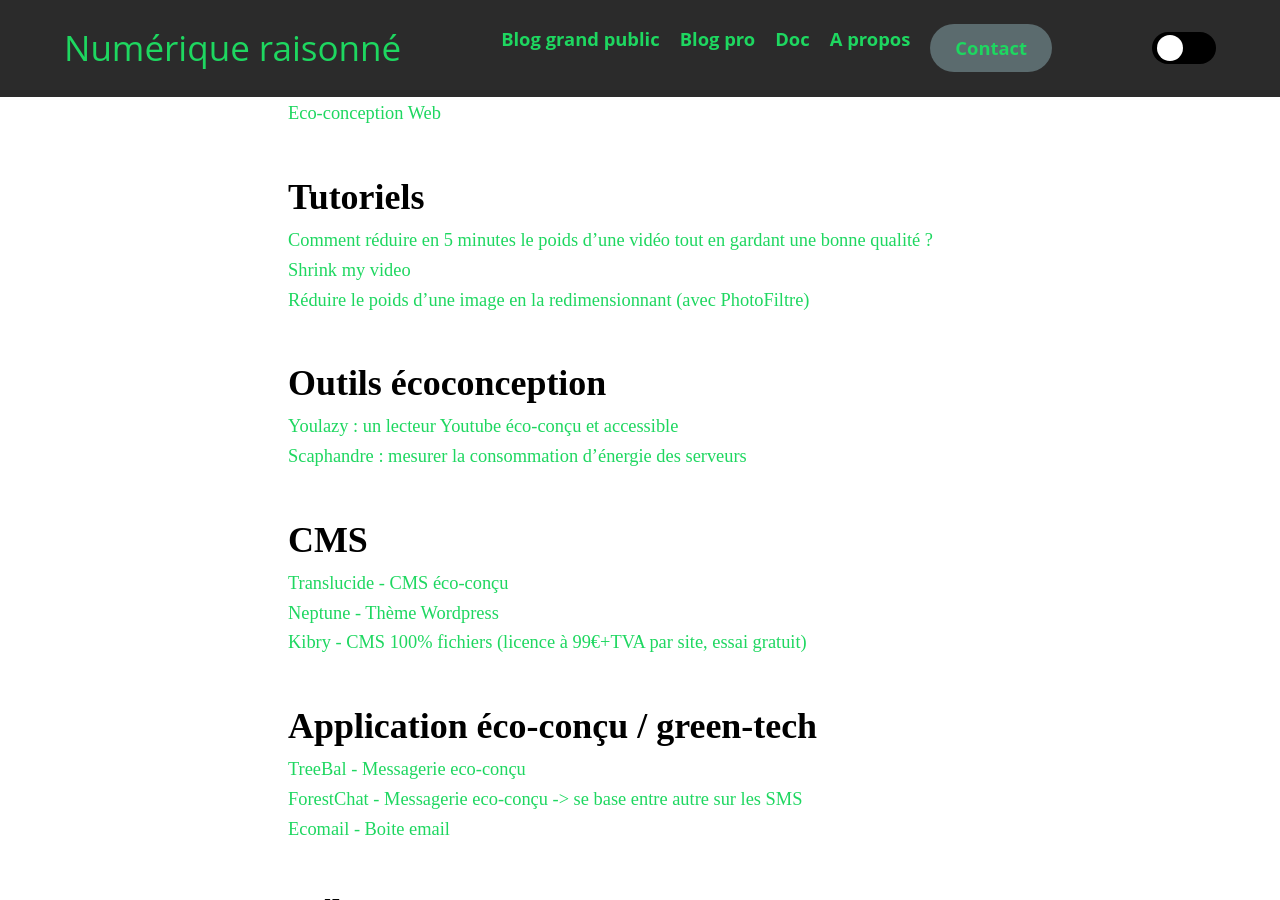
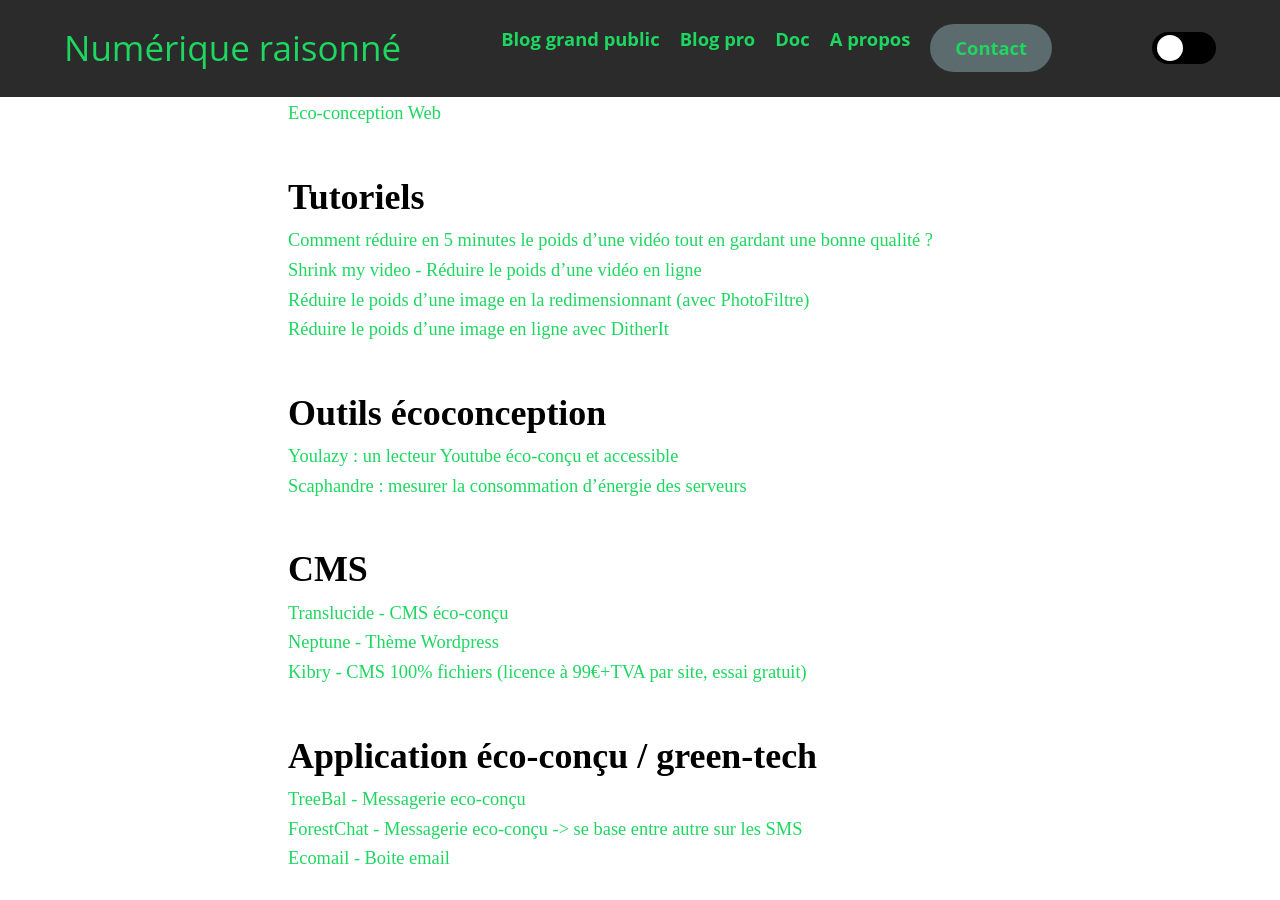
Before and after one commit to Slandais/slandais.github.io, a Jekyll site: the page built from _pages/liens-numerique-responsable.md, in a window 1280 px wide and 900 px high, scrolled down 2921 px. Built offline with Jekyll 4.4.1, drawn with Linux system fonts in a browser that asks for light colours.

Commit message:
Update liens-numerique-responsable.md

```diff
--- a/_pages/liens-numerique-responsable.md
+++ b/_pages/liens-numerique-responsable.md
@@ -93,8 +93,9 @@
 ## Tutoriels
 
 * [Comment réduire en 5 minutes le poids d’une vidéo tout en gardant une bonne qualité ?](https://theshiftproject.org/guide-reduire-poids-video-5-minutes/)
-* [Shrink my video](https://acailly.github.io/shrink-my-video/)
+* [Shrink my video - Réduire le poids d'une vidéo en ligne](https://acailly.github.io/shrink-my-video/)
 * [Réduire le poids d'une image en la redimensionnant (avec PhotoFiltre)](https://www.nuweb.fr/blog/post/754/reduire-le-poids-d-une-image-en-la-redimensionnant-avec-photofiltre.html)
+* [Réduire le poids d'une image en ligne avec DitherIt](https://ditherit.com/)
 
 ## Outils écoconception
 
```
